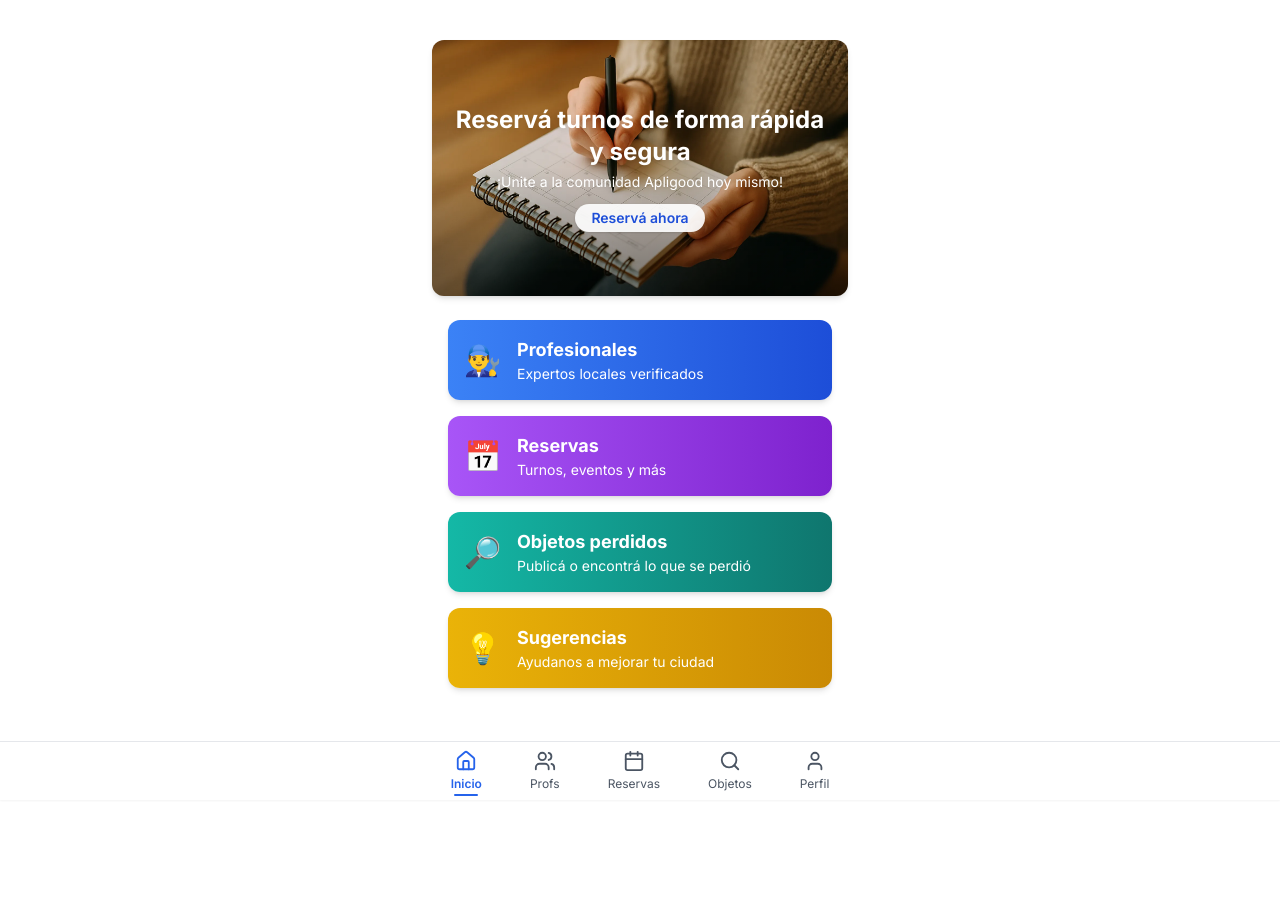
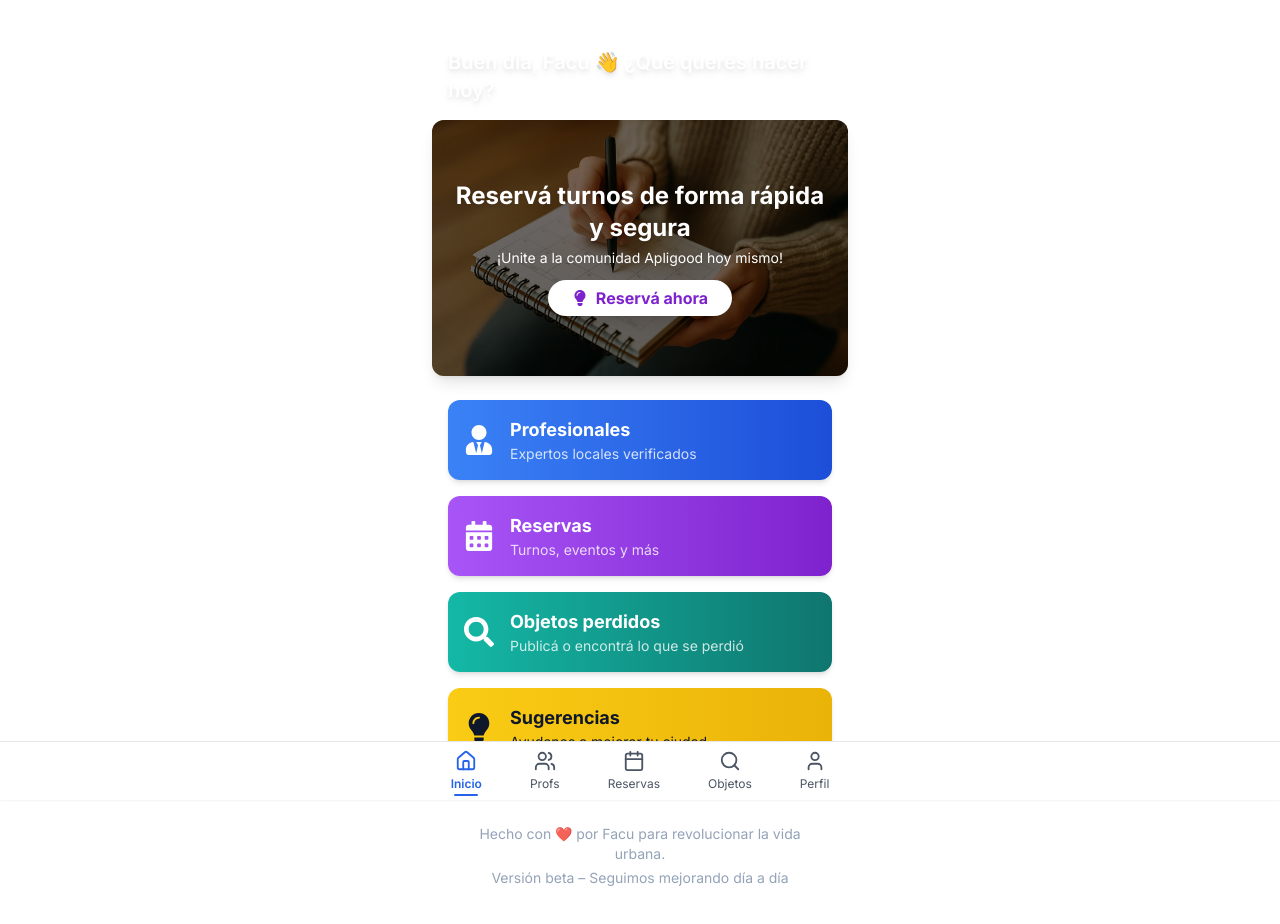
Before and after one commit to Facucabx/apligood25, a React (Vite) app: page / in a window 1280 px wide. Shown: the top 924 px of the page. Before the commit the page ends 868 px from the top, so only its background shows below. Built offline with nearby package versions, Linux system fonts and the light colour scheme.

Commit message:
mejorando home v2

```diff
--- a/package.json
+++ b/package.json
@@ -12,9 +12,11 @@
     "@tailwindcss/forms": "^0.5.10",
     "@tailwindcss/typography": "^0.5.16",
     "firebase": "^11.6.1",
+    "framer-motion": "^12.10.0",
     "lucide-react": "^0.507.0",
     "react": "^18.2.0",
     "react-dom": "^18.2.0",
+    "react-icons": "^5.5.0",
     "react-router-dom": "^7.5.3",
     "react-toastify": "^11.0.5"
   },
--- /dev/null
+++ b/src/components/Saludo.jsx
@@ -0,0 +1,17 @@
+// src/components/Saludo.jsx
+export default function Saludo({ nombre = "Facu" }) {
+    const hora = new Date().getHours();
+    let saludo = "Hola";
+
+    if (hora < 12) saludo = "Buen día";
+    else if (hora < 19) saludo = "Buenas tardes";
+    else saludo = "Buenas noches";
+
+    return (
+      <div className="w-full max-w-md mx-auto mt-6 px-4">
+        <h2 className="text-xl font-semibold text-white drop-shadow-md">
+          {saludo}, {nombre} 👋 ¿Qué querés hacer hoy?
+        </h2>
+      </div>
+    );
+  }
--- a/src/pages/Home.jsx
+++ b/src/pages/Home.jsx
@@ -1,7 +1,14 @@
 import { useNavigate } from "react-router-dom";
 import Layout from "../components/Layout";
 import BottomNav from "../components/BottomNav";
+import Saludo from "../components/Saludo";
 import { useState, useEffect } from "react";
+import {
+  FaUserTie,
+  FaCalendarAlt,
+  FaSearch,
+  FaLightbulb,
+} from "react-icons/fa";
 
 export default function Home() {
   const navigate = useNavigate();
@@ -49,20 +56,21 @@ export default function Home() {
 
   return (
     <Layout>
-      {/* Banner dinámico PRO */}
-      <div className="relative w-full h-52 md:h-64 overflow-hidden rounded-xl shadow-md mx-auto mt-4">
+  <Saludo nombre="Facu" />
+      {/* Banner dinámico mejorado */}
+      <div className="relative w-full h-52 md:h-64 overflow-hidden rounded-xl shadow-lg mx-auto mt-4">
         <img
           key={mensajes[index].fondo}
           src={mensajes[index].fondo}
           alt="Fondo dinámico"
-          className={`absolute inset-0 w-full h-full object-cover transition-opacity duration-500 ${fade ? 'opacity-100' : 'opacity-0'}`}
+          className={`absolute inset-0 w-full h-full object-cover transition-opacity duration-500 ${fade ? "opacity-100" : "opacity-0"}`}
         />
 
-        {/* Gradiente suave para contraste */}
-        <div className="absolute inset-0 bg-gradient-to-t from-black/40 via-transparent to-transparent" />
+        {/* Overlay con mejor contraste */}
+        <div className="absolute inset-0 bg-black/50" />
 
         {/* Contenido */}
-        <div className={`relative z-10 h-full flex flex-col items-center justify-center text-center px-4 transition-opacity duration-500 ${fade ? 'opacity-100' : 'opacity-0'}`}>
+        <div className={`relative z-10 h-full flex flex-col items-center justify-center text-center px-4 transition-opacity duration-500 ${fade ? "opacity-100" : "opacity-0"}`}>
           <h1 className="text-white text-lg md:text-2xl font-bold drop-shadow-md">
             {mensajes[index].texto}
           </h1>
@@ -71,69 +79,71 @@ export default function Home() {
           </p>
           <button
             onClick={() => navigate(mensajes[index].ruta)}
-            className="mt-3 bg-white/90 text-blue-700 font-semibold py-1 px-4 rounded-full text-sm shadow hover:bg-white transition"
+            className="mt-3 bg-white text-purple-700 font-bold py-1.5 px-6 rounded-full shadow-lg hover:bg-purple-100 transition transform hover:scale-105 flex items-center gap-2"
           >
+            <FaLightbulb />
             {mensajes[index].boton}
           </button>
         </div>
       </div>
 
-      {/* Contenido principal */}
+      {/* Tarjetas de navegación */}
       <div className="flex-1 w-full max-w-md mx-auto px-4 py-6 space-y-4">
         <div className="grid grid-cols-1 gap-4">
+
           <button
             onClick={() => navigate("/profesionales")}
-            className="bg-gradient-to-r from-blue-500 to-blue-700 text-white rounded-xl p-4 flex items-center gap-4 shadow-md hover:scale-[1.02] transition"
+            className="bg-gradient-to-r from-blue-500 to-blue-700 text-white rounded-xl p-4 flex items-center gap-4 shadow-md hover:scale-[1.03] transition"
           >
-            <span className="text-3xl">👨‍🔧</span>
+            <FaUserTie className="text-3xl" />
             <div className="text-left">
               <h3 className="font-bold text-lg">Profesionales</h3>
-              <p className="text-sm">Expertos locales verificados</p>
+              <p className="text-sm text-white/80">Expertos locales verificados</p>
             </div>
           </button>
 
           <button
             onClick={() => navigate("/reservas")}
-            className="bg-gradient-to-r from-purple-500 to-purple-700 text-white rounded-xl p-4 flex items-center gap-4 shadow-md hover:scale-[1.02] transition"
+            className="bg-gradient-to-r from-purple-500 to-purple-700 text-white rounded-xl p-4 flex items-center gap-4 shadow-md hover:scale-[1.03] transition"
           >
-            <span className="text-3xl">📅</span>
+            <FaCalendarAlt className="text-3xl" />
             <div className="text-left">
               <h3 className="font-bold text-lg">Reservas</h3>
-              <p className="text-sm">Turnos, eventos y más</p>
+              <p className="text-sm text-white/80">Turnos, eventos y más</p>
             </div>
           </button>
 
           <button
             onClick={() => navigate("/objetos")}
-            className="bg-gradient-to-r from-teal-500 to-teal-700 text-white rounded-xl p-4 flex items-center gap-4 shadow-md hover:scale-[1.02] transition"
+            className="bg-gradient-to-r from-teal-500 to-teal-700 text-white rounded-xl p-4 flex items-center gap-4 shadow-md hover:scale-[1.03] transition"
           >
-            <span className="text-3xl">🔎</span>
+            <FaSearch className="text-3xl" />
             <div className="text-left">
               <h3 className="font-bold text-lg">Objetos perdidos</h3>
-              <p className="text-sm">Publicá o encontrá lo que se perdió</p>
+              <p className="text-sm text-white/80">Publicá o encontrá lo que se perdió</p>
             </div>
           </button>
 
           <button
             onClick={() => navigate("/sugerencias")}
-            className="bg-gradient-to-r from-yellow-500 to-yellow-600 text-white rounded-xl p-4 flex items-center gap-4 shadow-md hover:scale-[1.02] transition"
+            className="bg-gradient-to-r from-yellow-400 to-yellow-500 text-slate-900 rounded-xl p-4 flex items-center gap-4 shadow-md hover:scale-[1.03] transition"
           >
-            <span className="text-3xl">💡</span>
+            <FaLightbulb className="text-3xl" />
             <div className="text-left">
               <h3 className="font-bold text-lg">Sugerencias</h3>
               <p className="text-sm">Ayudanos a mejorar tu ciudad</p>
             </div>
           </button>
+
         </div>
       </div>
 
-      {/* Footer */}
-      <div className="text-center text-xs text-gray-400 mt-8 px-6 mb-16">
-        <p>Hecho con ❤️ por Facu para revolucionar la vida urbana.</p>
+      {/* Footer con animación sutil */}
+      <div className="text-center text-sm text-slate-400 mt-8 px-6 mb-20">
+        <p>Hecho con <span className="animate-pulse text-red-500">❤️</span> por Facu para revolucionar la vida urbana.</p>
         <p className="mt-1">Versión beta – Seguimos mejorando día a día</p>
       </div>
 
-      {/* Barra de navegación */}
       <BottomNav />
     </Layout>
   );
```
Also changed, not shown: 1 other file (tests, documents, lock files or other folders).
